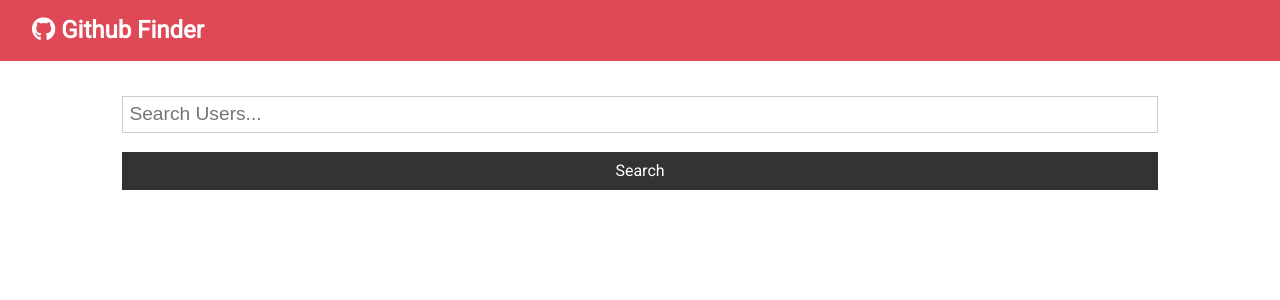
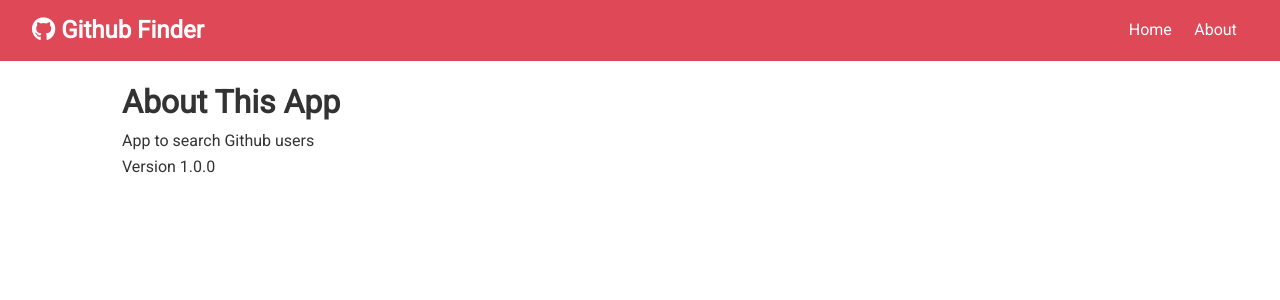
Before and after one commit to Birdperson9/github-finder, a React (Create React App) app: page /about in a window 1280 px wide. Shown: the top 300 px of the page. Built offline with nearby package versions, Linux system fonts and the light colour scheme.

Commit message:
add routes with react-router-dom

```diff
--- a/package.json
+++ b/package.json
@@ -9,6 +9,7 @@
     "axios": "^0.24.0",
     "react": "^17.0.2",
     "react-dom": "^17.0.2",
+    "react-router-dom": "^6.0.2",
     "react-scripts": "4.0.3",
     "web-vitals": "^1.1.2"
   },
--- a/src/App.js
+++ b/src/App.js
@@ -1,8 +1,10 @@
-import React, { Component } from 'react'
+import React, { Fragment, Component } from 'react'
+import { BrowserRouter as Router, Routes, Route } from 'react-router-dom'
 import Navbar from './components/layout/Navbar'
 import Users from './components/users/Users'
 import Search from './components/users/Search'
 import Alert from './components/layout/Alert'
+import About from './components/pages/About'
 import axios from 'axios'
 import './App.css'
 
@@ -43,10 +45,16 @@
     const { users, loading, alert } = this.state
 
     return (
+      <Router>
         <div className='App'>
           <Navbar />
           <div className='container'>
             <Alert alert={alert} />
+            <Routes>
+              <Route
+                path='/'
+                element={
+                  <Fragment>
                     <Search
                       searchUsers={this.searchUsers}
                       clearUsers={this.clearUsers}
@@ -54,8 +62,14 @@
                       setAlert={this.setAlert}
                     />
                     <Users loading={loading} users={users} />
+                  </Fragment>
+                }
+              />
+              <Route path='/about' element={<About />} />
+            </Routes>
           </div>
         </div>
+      </Router>
     )
   }
 }
--- a/src/components/layout/Navbar.js
+++ b/src/components/layout/Navbar.js
@@ -1,5 +1,6 @@
 import React from 'react'
 import PropTypes from 'prop-types'
+import { Link } from 'react-router-dom'
 
 const Navbar = ({ icon, title }) => {
   return (
@@ -7,6 +8,14 @@
       <h1>
         <i className={icon}></i> {title}
       </h1>
+      <ul>
+        <li>
+          <Link to='/'>Home</Link>
+        </li>
+        <li>
+          <Link to='/about'>About</Link>
+        </li>
+      </ul>
     </nav>
   )
 }
--- /dev/null
+++ b/src/components/pages/About.js
@@ -0,0 +1,13 @@
+import React, { Fragment } from 'react'
+
+const About = () => {
+  return (
+    <Fragment>
+      <h1>About This App</h1>
+      <p>App to search Github users</p>
+      <p>Version 1.0.0</p>
+    </Fragment>
+  )
+}
+
+export default About
```
Also changed, not shown: 1 other file (tests, documents, lock files or other folders). Lines whose indentation alone changed are shown as unchanged.
